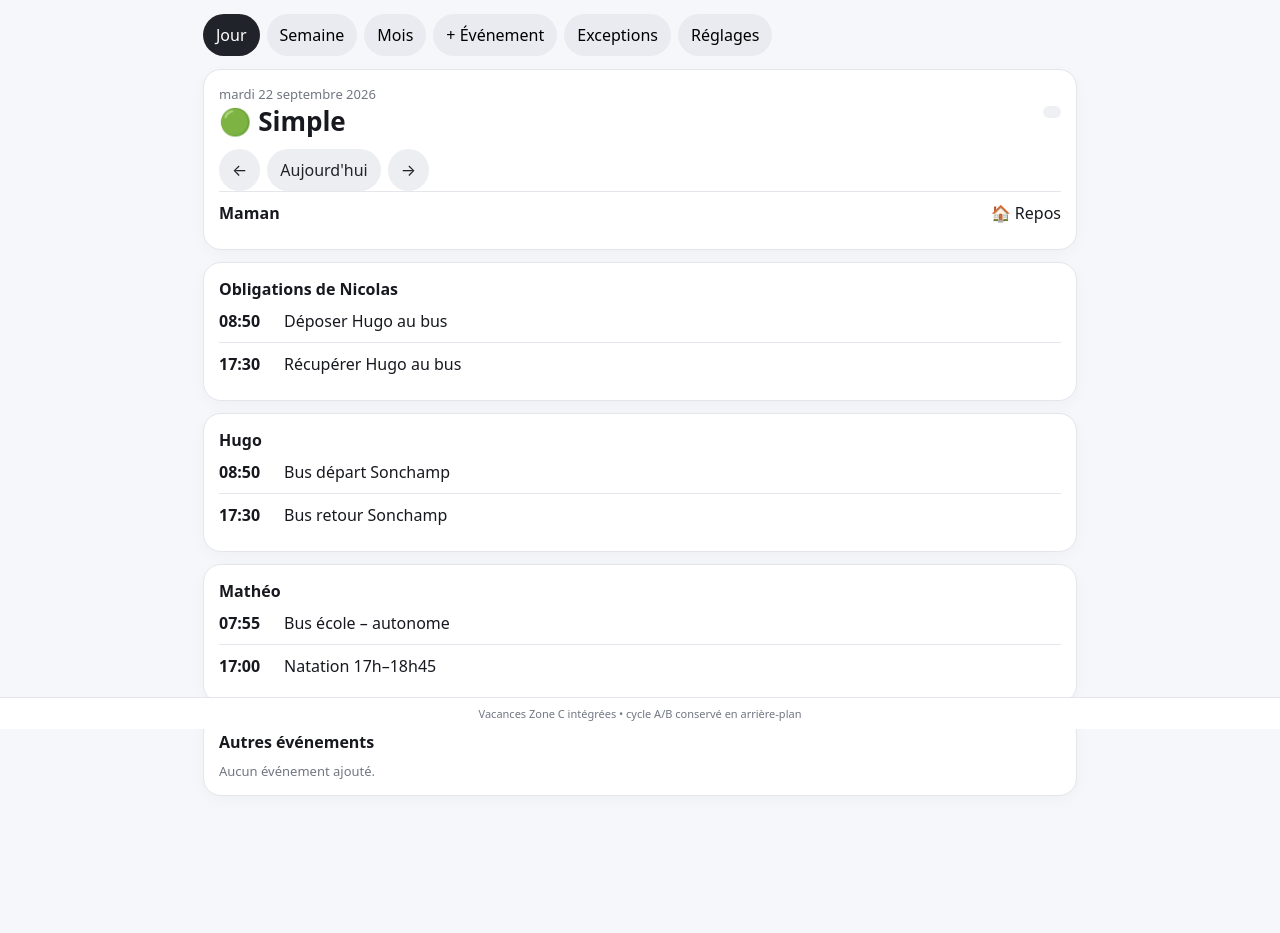
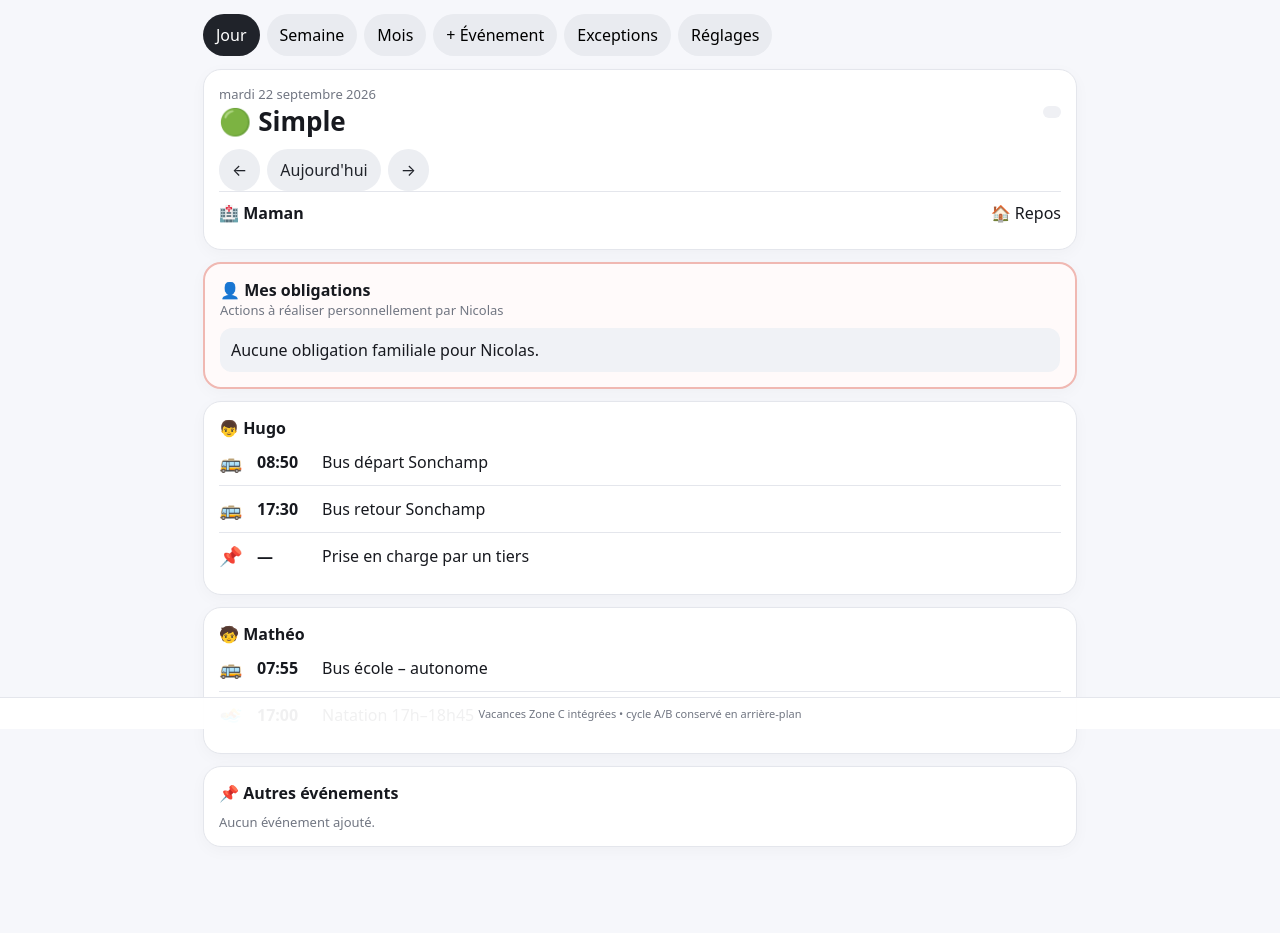
Before and after one commit to nbbarat-collab/famille-barat, a plain HTML site: page index.html in a window 1280 px wide. Shown: the part 71-1004 px from the top of the page. Before the commit the page ends 969 px from the top, so only its background shows below. Drawn offline with Linux system fonts and the light colour scheme.

Commit message:
Add files via upload

```diff
--- a/index.html
+++ b/index.html
@@ -1,34 +1,34 @@
 <!doctype html>
 <html lang="fr"><head>
 <meta charset="utf-8"><meta name="viewport" content="width=device-width,initial-scale=1,viewport-fit=cover">
-<meta name="theme-color" content="#f6f7fb"><title>Famille BARAT V3</title><link rel="manifest" href="manifest.json">
+<meta name="theme-color" content="#f6f7fb"><title>Famille BARAT V4</title><link rel="manifest" href="manifest.json">
 <style>
 :root{--bg:#f6f7fb;--card:#fff;--ink:#17191f;--muted:#717682;--line:#e4e6ec;--dark:#20232a;--green:#eaf7ef;--blue:#edf3ff;--vac:#fff5df}
 *{box-sizing:border-box}body{margin:0;font-family:system-ui,-apple-system,Segoe UI,Roboto,sans-serif;background:var(--bg);color:var(--ink)}
 header{position:sticky;top:0;z-index:5;background:#f6f7fbef;backdrop-filter:blur(12px);padding:17px 15px 8px}h1{font-size:24px;margin:0}.sub,.muted{color:var(--muted);font-size:13px}
 main{max-width:900px;margin:auto;padding:0 13px 90px}.tabs{display:flex;gap:7px;overflow:auto;padding:9px 0 13px}.tab,.btn{border:0;border-radius:999px;padding:10px 13px;font:inherit;white-space:nowrap}.tab{background:#e9ebf0}.tab.active,.btn.primary{background:var(--dark);color:#fff}
-.card{background:var(--card);border:1px solid var(--line);border-radius:18px;padding:15px;margin-bottom:12px;box-shadow:0 4px 16px #00000008}.row{display:flex;align-items:center;justify-content:space-between;gap:10px}.big{font-size:26px;font-weight:800}.pill{padding:6px 9px;border-radius:999px;background:#eff0f4;font-size:12px}
+.minecard{border:2px solid #f0b8b2!important;background:#fffafa!important}.icon{font-size:19px;min-width:28px}.card{background:var(--card);border:1px solid var(--line);border-radius:18px;padding:15px;margin-bottom:12px;box-shadow:0 4px 16px #00000008}.row{display:flex;align-items:center;justify-content:space-between;gap:10px}.big{font-size:26px;font-weight:800}.pill{padding:6px 9px;border-radius:999px;background:#eff0f4;font-size:12px}
 .item{border-top:1px solid var(--line);padding:10px 0}.item:first-child{border-top:0}.time{min-width:55px;font-weight:750}.hidden{display:none}.btn{background:#eceef2;color:#20232a}.btn.danger{background:#feeceb;color:#981e17}.actions,.quick{display:flex;gap:7px;flex-wrap:wrap;margin-top:10px}
 label{display:block;font-size:12px;color:var(--muted);margin:9px 0 4px}input,select{width:100%;padding:10px;border:1px solid #d7dae2;border-radius:11px;background:#fff;font:inherit}.grid2{display:grid;grid-template-columns:1fr 1fr;gap:8px}
-.nav{display:flex;align-items:center;justify-content:space-between;margin-bottom:10px}.weekgrid{display:grid;grid-template-columns:repeat(7,1fr);gap:6px}.day{border:1px solid var(--line);background:#fff;border-radius:12px;padding:8px;min-height:118px;text-align:left}.day.vac{background:var(--vac)}.day strong{display:block}.small{font-size:11px;margin-top:4px}.free{background:var(--green);border-radius:8px;padding:5px;margin-top:5px;font-size:11px}.busy{background:#f4f0ff;border-radius:8px;padding:5px;margin-top:5px;font-size:11px}
+.nav{display:flex;align-items:center;justify-content:space-between;margin-bottom:10px}.weekgrid{display:grid;grid-template-columns:repeat(2,1fr);gap:9px}.day{border:1px solid var(--line);background:#fff;border-radius:12px;padding:8px;min-height:118px;text-align:left}.day.vac{background:var(--vac)}.day strong{display:block}.small{font-size:11px;margin-top:4px}.free{background:var(--green);border-radius:8px;padding:5px;margin-top:5px;font-size:11px}.busy{background:#f4f0ff;border-radius:8px;padding:5px;margin-top:5px;font-size:11px}
 .monthgrid{display:grid;grid-template-columns:repeat(7,1fr);gap:4px}.mday{min-height:67px;border:1px solid var(--line);background:#fff;border-radius:9px;padding:5px;font-size:11px}.mday.vac{background:var(--vac)}.mday strong{font-size:13px;display:block}.notice{border-radius:12px;padding:11px;background:#f0f2f6;margin-top:9px}.vacnote{background:var(--vac)}
 table{width:100%;border-collapse:collapse;font-size:12px}td,th{padding:6px;border-bottom:1px solid var(--line);text-align:left}td input{min-width:80px;padding:7px}
 .event-info{background:var(--blue);padding:8px;border-radius:9px}.event-action{background:#fff0ef;padding:8px;border-radius:9px}
 footer{position:fixed;bottom:0;left:0;right:0;text-align:center;background:#ffffffef;border-top:1px solid var(--line);padding:8px;font-size:11px;color:var(--muted)}
 @media(max-width:650px){.weekgrid{grid-template-columns:1fr}.day{min-height:auto}.monthgrid{gap:2px}.mday{min-height:59px;padding:4px}}
 </style></head><body>
-<header><h1>Famille BARAT</h1><div class="sub">Année scolaire 2026–2027 • V3</div></header>
+<header><h1>Famille BARAT</h1><div class="sub">Année scolaire 2026–2027 • V4</div></header>
 <main>
 <div class="tabs"><button class="tab active" data-tab="day">Jour</button><button class="tab" data-tab="week">Semaine</button><button class="tab" data-tab="month">Mois</button><button class="tab" data-tab="add">+ Événement</button><button class="tab" data-tab="exceptions">Exceptions</button><button class="tab" data-tab="settings">Réglages</button></div>
 
 <section id="day">
 <div class="card"><div class="row"><div><div id="dateLabel" class="muted"></div><div id="loadLabel" class="big"></div></div><span id="weekType" class="pill"></span></div>
 <div class="quick"><button class="btn" id="prevDay">←</button><button class="btn" id="todayBtn">Aujourd'hui</button><button class="btn" id="nextDay">→</button></div>
-<div id="vacationBanner"></div><div class="item row"><strong>Maman</strong><span id="wifeStatus"></span></div></div>
-<div class="card"><strong>Obligations de Nicolas</strong><div id="mine"></div></div>
-<div class="card"><strong>Hugo</strong><div id="hugo"></div></div>
-<div class="card"><strong>Mathéo</strong><div id="matheo"></div></div>
-<div class="card"><strong>Autres événements</strong><div id="custom"></div></div>
+<div id="vacationBanner"></div><div class="item row"><strong>🏥 Maman</strong><span id="wifeStatus"></span></div></div>
+<div class="card minecard"><strong>👤 Mes obligations</strong><div class="muted">Actions à réaliser personnellement par Nicolas</div><div id="mine"></div></div>
+<div class="card"><strong>👦 Hugo</strong><div id="hugo"></div></div>
+<div class="card"><strong>🧒 Mathéo</strong><div id="matheo"></div></div>
+<div class="card"><strong>📌 Autres événements</strong><div id="custom"></div></div>
 </section>
 
 <section id="week" class="hidden"><div class="card"><div class="nav"><button class="btn" id="prevWeek">← Semaine</button><strong id="weekTitle"></strong><button class="btn" id="nextWeek">Semaine →</button></div><div class="muted">Les créneaux verts sont les plages sans obligation familiale de Nicolas entre 8h et 19h.</div><div class="weekgrid" id="weekGrid"></div></div></section>
@@ -63,8 +63,8 @@ const VACATIONS=[
  ["2027-07-03","2027-07-31","Vacances d'été"]
 ];
 let prior=JSON.parse(localStorage.getItem("baratV2")||"null");
-let state=JSON.parse(localStorage.getItem("baratV3")||"null")||{wife:prior?.wife||BASE_WIFE,exceptions:prior?.exceptions||[],hugo:prior?.hugo||structuredClone(HUGO),matheo:structuredClone(MATHEO),events:[]};
-const save=()=>localStorage.setItem("baratV3",JSON.stringify(state));
+let state=JSON.parse(localStorage.getItem("baratV4")||"null")||{wife:prior?.wife||BASE_WIFE,exceptions:prior?.exceptions||[],hugo:prior?.hugo||structuredClone(HUGO),matheo:structuredClone(MATHEO),events:[]};
+const save=()=>localStorage.setItem("baratV4",JSON.stringify(state));
 const iso=d=>`${d.getFullYear()}-${String(d.getMonth()+1).padStart(2,"0")}-${String(d.getDate()).padStart(2,"0")}`,parse=s=>new Date(s+"T12:00:00"),mins=t=>{if(!t)return 9999;let[a,b]=t.split(":").map(Number);return a*60+b},hh=m=>`${String(Math.floor(m/60)).padStart(2,"0")}:${String(m%60).padStart(2,"0")}`;
 let selected=new Date(),weekCursor=new Date(),monthCursor=new Date();
 function weekType(s){let base=parse("2026-09-21"),d=parse(s),mon=new Date(d);mon.setDate(d.getDate()-((d.getDay()+6)%7));let n=Math.round((mon-base)/604800000);return n%2===0?"B":"A"}
@@ -73,18 +73,18 @@ function ex(s,t){return state.exceptions.some(x=>x.date===s&&x.type===t)} functi
 function plan(s){let d=parse(s),dow=d.getDay(),wt=weekType(s),vac=vacation(s),mine=[],hugo=[],matheo=[],custom=state.events.filter(e=>e.date===s);
  if(vac){hugo.push({time:"",label:"Vacances scolaires – activités habituelles suspendues"});matheo.push({time:"",label:"Vacances scolaires – activités habituelles suspendues"});}
  else{
-  if(dow>=1&&dow<=5&&!ex(s,"hugoNoSchool")){let [go,back]=state.hugo[wt][dow];hugo.push({time:go,label:"Bus départ Sonchamp"},{time:back,label:"Bus retour Sonchamp"});if(!ex(s,"hugoCovered"))mine.push({time:go,label:"Déposer Hugo au bus"},{time:back,label:"Récupérer Hugo au bus"});else hugo.push({time:"",label:"Prise en charge par un tiers"});if(dow===4&&!ex(s,"hugoNoTennis")){hugo.push({time:"18:30",label:"Tennis Clairefontaine 18h30–19h30"});if(!ex(s,"hugoCovered"))mine.push({time:"18:30",label:"Tennis Hugo – Clairefontaine"})}}
+  if(dow>=1&&dow<=5&&!ex(s,"hugoNoSchool")){let [go,back]=state.hugo[wt][dow];hugo.push({time:go,label:"Bus départ Sonchamp"},{time:back,label:"Bus retour Sonchamp"});if(wifeWorks(s)&&!ex(s,"hugoCovered"))mine.push({time:go,label:"Déposer Hugo au bus"},{time:back,label:"Récupérer Hugo au bus"});else hugo.push({time:"",label:"Prise en charge par un tiers"});if(dow===4&&!ex(s,"hugoNoTennis")){hugo.push({time:"18:30",label:"Tennis Clairefontaine 18h30–19h30"});if(wifeWorks(s)&&!ex(s,"hugoCovered"))mine.push({time:"18:30",label:"Tennis Hugo – Clairefontaine"})}}
   else hugo.push({time:"",label:(dow===0||dow===6)?"Week-end":"Pas de collège / bus"});
-  if(dow>=1&&dow<=5){let m=state.matheo[dow];if(m.bus)matheo.push({time:m.bus,label:"Bus école – autonome"});matheo.push({time:m.extra||"",label:m.label});if(dow===3&&wifeWorks(s))matheo.push({time:"",label:"Chez les grands-parents"});if(m.owner==="nicolas"&&!ex(s,"matheoCovered"))mine.push({time:m.extra,label:"Récupérer Mathéo à l'étude"})} else matheo.push({time:"",label:"Week-end"});
+  if(dow>=1&&dow<=5){let m=state.matheo[dow];if(m.bus)matheo.push({time:m.bus,label:"Bus école – autonome"});matheo.push({time:m.extra||"",label:m.label});if(dow===3&&wifeWorks(s))matheo.push({time:"",label:"Chez les grands-parents"});if(m.owner==="nicolas"&&wifeWorks(s)&&!ex(s,"matheoCovered"))mine.push({time:m.extra,label:"Récupérer Mathéo à l'étude"})} else matheo.push({time:"",label:"Week-end"});
  }
  custom.forEach(e=>{if(e.kind==="action")mine.push({time:e.start||"",label:`${e.person} – ${e.title}`})});
  mine.sort((a,b)=>mins(a.time)-mins(b.time));let pts=mine.length+(wifeWorks(s)?1:0),load=pts>=4?"🔴 Critique":pts>=3?"🟠 Chargée":"🟢 Simple";
  return{mine,hugo,matheo,custom,wt,vac,wife:wifeWorks(s),load}
 }
-const items=a=>a.map(x=>`<div class="item row"><span class="time">${x.time||"—"}</span><span style="flex:1">${x.label}</span></div>`).join("");
+const sym=l=>{l=l.toLowerCase();return l.includes("bus")?"🚌":l.includes("tennis")?"🎾":l.includes("natation")?"🏊":l.includes("étude")?"📚":l.includes("grand")?"👴👵":l.includes("vacance")?"🏖️":"📌"};const items=a=>a.map(x=>`<div class="item row"><span class="icon">${sym(x.label)}</span><span class="time">${x.time||"—"}</span><span style="flex:1">${x.label}</span></div>`).join("");
 function freeSlots(p){let busy=p.mine.map(x=>mins(x.time)).filter(x=>x<9999).sort((a,b)=>a-b),slots=[],start=8*60;busy.forEach(t=>{let end=t-45;if(end-start>=60)slots.push([start,end]);start=Math.max(start,t+45)});if(19*60-start>=60)slots.push([start,19*60]);return slots}
 function renderDay(){let s=iso(selected),p=plan(s);dateLabel.textContent=selected.toLocaleDateString("fr-FR",{weekday:"long",day:"numeric",month:"long",year:"numeric"});loadLabel.textContent=p.load;weekType.textContent="Semaine "+p.wt;wifeStatus.textContent=p.wife?"🏥 Travaille 12 h":"🏠 Repos";vacationBanner.innerHTML=p.vac?`<div class="notice vacnote">🏖️ ${p.vac[2]} : école et sports récurrents suspendus.</div>`:"";mine.innerHTML=p.mine.length?items(p.mine):'<div class="notice">Aucune obligation familiale pour Nicolas.</div>';hugo.innerHTML=items(p.hugo);matheo.innerHTML=items(p.matheo);custom.innerHTML=p.custom.length?p.custom.map(e=>`<div class="item ${e.kind==="action"?"event-action":"event-info"}"><strong>${e.start||"—"} ${e.title}</strong><div>${e.person}${e.end?" • jusqu'à "+e.end:""}${e.note?" • "+e.note:""}</div></div>`).join(""):'<div class="muted" style="margin-top:9px">Aucun événement ajouté.</div>'}
-function renderWeek(){let mon=new Date(weekCursor);mon.setDate(mon.getDate()-((mon.getDay()+6)%7));weekTitle.textContent=`Semaine ${weekType(iso(mon))} • ${mon.toLocaleDateString("fr-FR",{day:"numeric",month:"short"})}`;weekGrid.innerHTML="";for(let i=0;i<7;i++){let d=new Date(mon);d.setDate(mon.getDate()+i);let s=iso(d),p=plan(s),b=document.createElement("button");b.className="day"+(p.vac?" vac":"");let slots=freeSlots(p);b.innerHTML=`<strong>${d.toLocaleDateString("fr-FR",{weekday:"short",day:"numeric"})}</strong><div class="small">${p.load}</div>${p.wife?'<div class="small">🏥 Maman</div>':''}${p.vac?'<div class="small">🏖️ Vacances</div>':''}<div class="busy">${p.mine.length} obligation(s)</div>${slots.slice(0,3).map(x=>`<div class="free">RDV ${hh(x[0])}–${hh(x[1])}</div>`).join("")}`;b.onclick=()=>{selected=d;renderDay();showTab("day")};weekGrid.appendChild(b)}}
+function renderWeek(){let mon=new Date(weekCursor);mon.setDate(mon.getDate()-((mon.getDay()+6)%7));weekTitle.textContent=`Semaine ${weekType(iso(mon))} • ${mon.toLocaleDateString("fr-FR",{day:"numeric",month:"short"})}`;weekGrid.innerHTML="";for(let i=0;i<7;i++){let d=new Date(mon);d.setDate(mon.getDate()+i);let s=iso(d),p=plan(s),b=document.createElement("button");b.className="day"+(p.vac?" vac":"");let slots=freeSlots(p);b.innerHTML=`<strong>${d.toLocaleDateString("fr-FR",{weekday:"short",day:"numeric"})}</strong><div class="small">${p.load}</div>${p.wife?'<div class="small">🏥 Maman travaille</div>':''}${p.vac?'<div class="small">🏖️ Vacances</div>':''}<div class="busy">${p.mine.length} obligation(s)</div>${slots.slice(0,3).map(x=>`<div class="free">RDV ${hh(x[0])}–${hh(x[1])}</div>`).join("")}`;b.onclick=()=>{selected=d;renderDay();showTab("day")};weekGrid.appendChild(b)}}
 function renderMonth(){let y=monthCursor.getFullYear(),m=monthCursor.getMonth(),first=new Date(y,m,1),last=new Date(y,m+1,0);monthTitle.textContent=first.toLocaleDateString("fr-FR",{month:"long",year:"numeric"});monthGrid.innerHTML="";["L","M","M","J","V","S","D"].forEach(x=>{let e=document.createElement("div");e.className="muted";e.textContent=x;monthGrid.appendChild(e)});for(let i=0;i<(first.getDay()+6)%7;i++)monthGrid.appendChild(document.createElement("div"));for(let n=1;n<=last.getDate();n++){let d=new Date(y,m,n),s=iso(d),p=plan(s),b=document.createElement("button");b.className="mday"+(p.vac?" vac":"");b.innerHTML=`<strong>${n}</strong>${p.vac?"🏖️ ":""}${p.wife?"🏥 ":""}<div>${p.mine.length} act.</div>${p.custom.length?`<div>➕ ${p.custom.length}</div>`:""}`;b.onclick=()=>{selected=d;renderDay();showTab("day")};monthGrid.appendChild(b)}}
 function renderEvents(){eventList.innerHTML=state.events.sort((a,b)=>(a.date+a.start).localeCompare(b.date+b.start)).map((e,i)=>`<div class="item row"><span>${e.date} • ${e.start||""} • ${e.person} • ${e.title}</span><button class="btn danger" onclick="delEvent(${i})">Suppr.</button></div>`).join("")}window.delEvent=i=>{state.events.splice(i,1);save();renderAll()}
 function renderEx(){exList.innerHTML=state.exceptions.map((e,i)=>`<div class="item row"><span>${e.date} • ${e.type}${e.note?" • "+e.note:""}</span><button class="btn danger" onclick="delEx(${i})">Suppr.</button></div>`).join("")}window.delEx=i=>{state.exceptions.splice(i,1);save();renderAll()}
--- a/sw.js
+++ b/sw.js
@@ -1 +1 @@
-const C='barat-v3';const A=['./','./index.html','./manifest.json'];self.addEventListener('install',e=>e.waitUntil(caches.open(C).then(c=>c.addAll(A))));self.addEventListener('fetch',e=>e.respondWith(caches.match(e.request).then(r=>r||fetch(e.request))));
+const C='barat-v4';const A=['./','./index.html','./manifest.json'];self.addEventListener('install',e=>e.waitUntil(caches.open(C).then(c=>c.addAll(A))));self.addEventListener('fetch',e=>e.respondWith(caches.match(e.request).then(r=>r||fetch(e.request))));
```
Also changed, not shown: README.txt, manifest.json.
